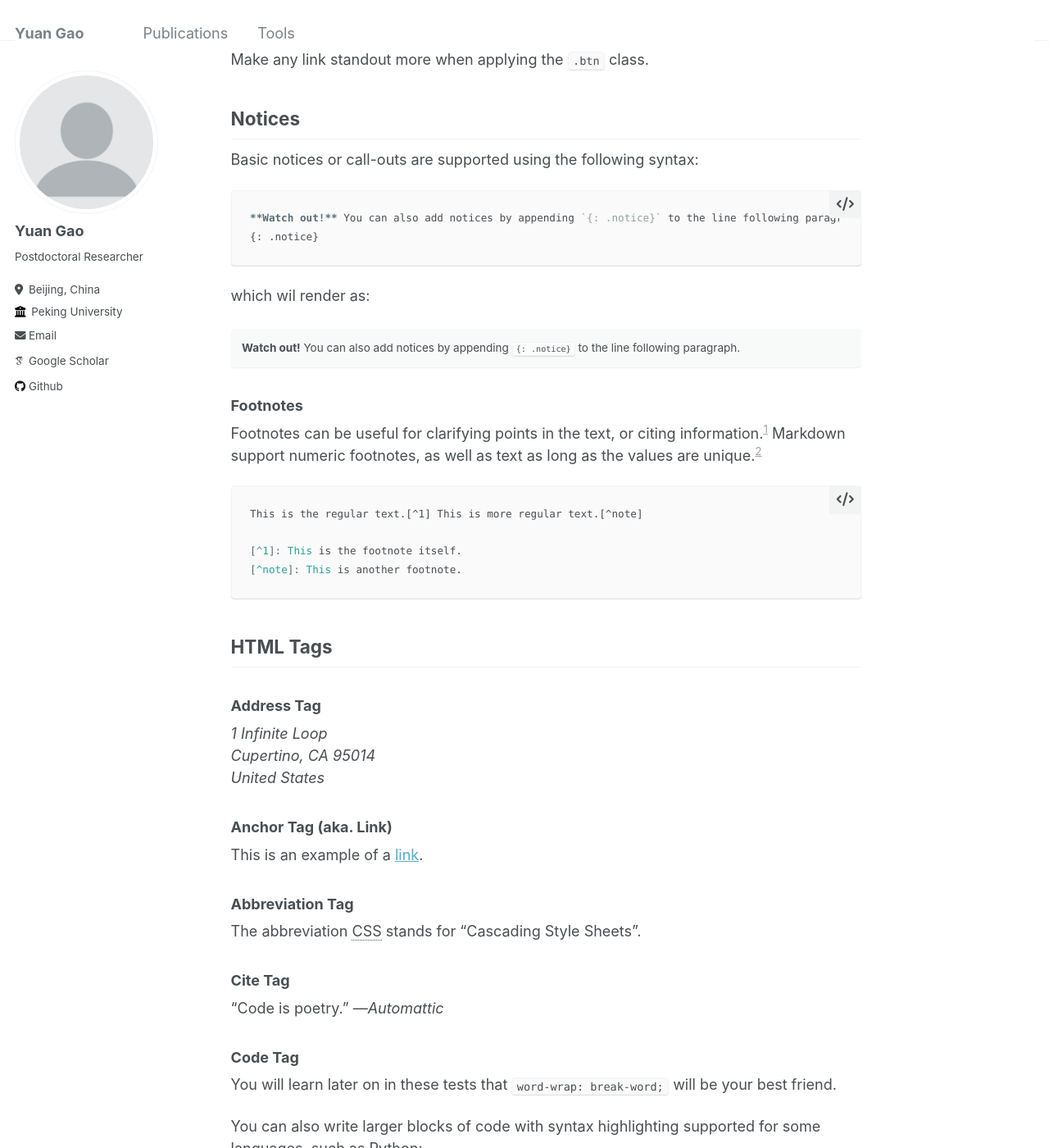
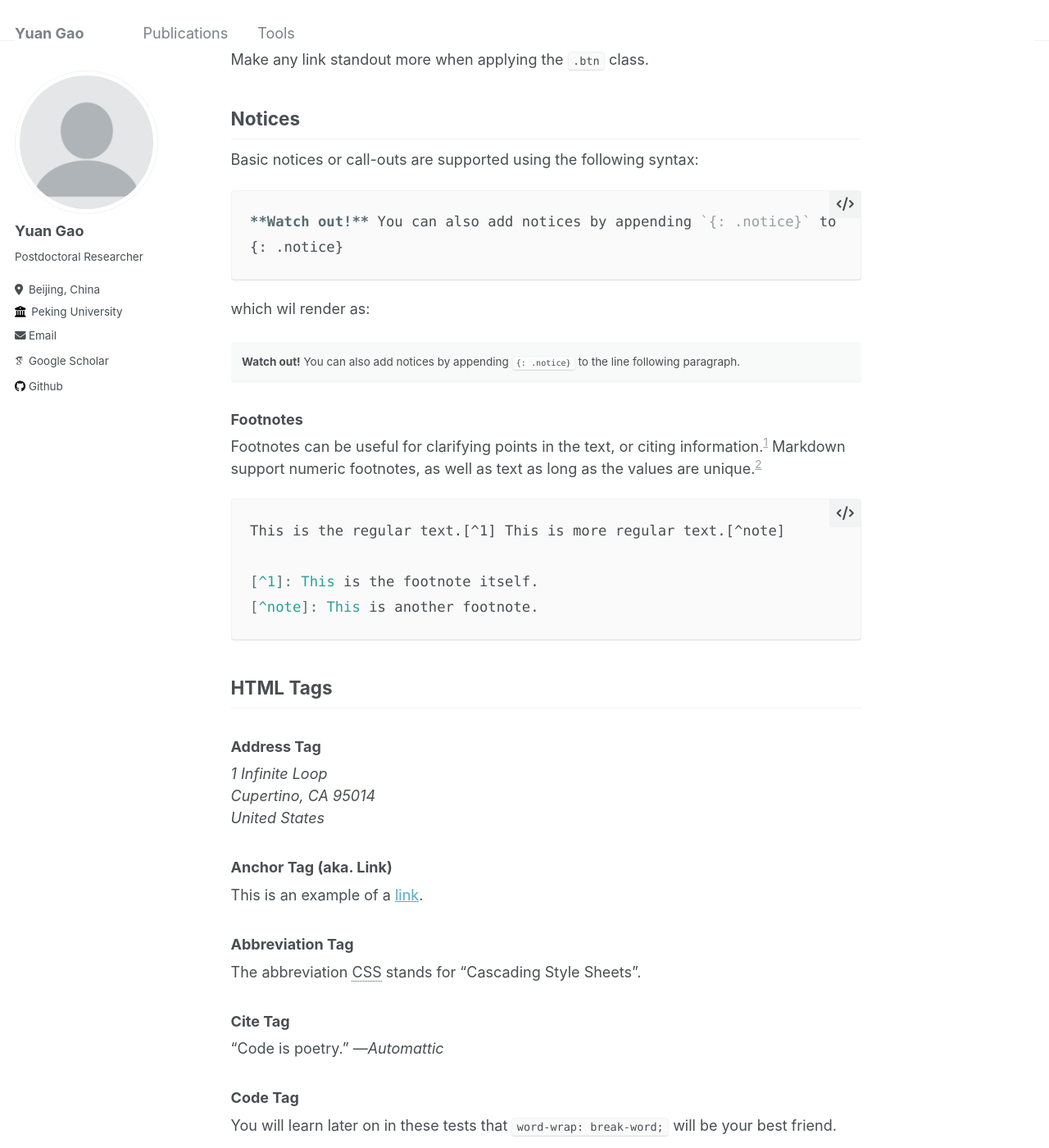
Before and after one commit to YannEmiya/YannEmiya.github.io, a Jekyll site: the page built from _pages/markdown.md, in a window 1280 px wide and 1400 px high, scrolled down 4222 px. Shown: the whole window at 82% size. Built offline with Jekyll 4.4.1, drawn with Linux system fonts in a browser that asks for light colours; some web fonts are replaced.

Commit message:
Update _syntax.scss

```diff
--- a/_sass/_syntax.scss
+++ b/_sass/_syntax.scss
@@ -29,7 +29,7 @@ div.highlighter-rouge, figure.highlight {
   .highlight {
     margin: 0;
     font-family: $monospace;
-    font-size: $type-size-6;
+    font-size: $type-size-syntax;
     line-height: 1.8;
   }
 }
```
